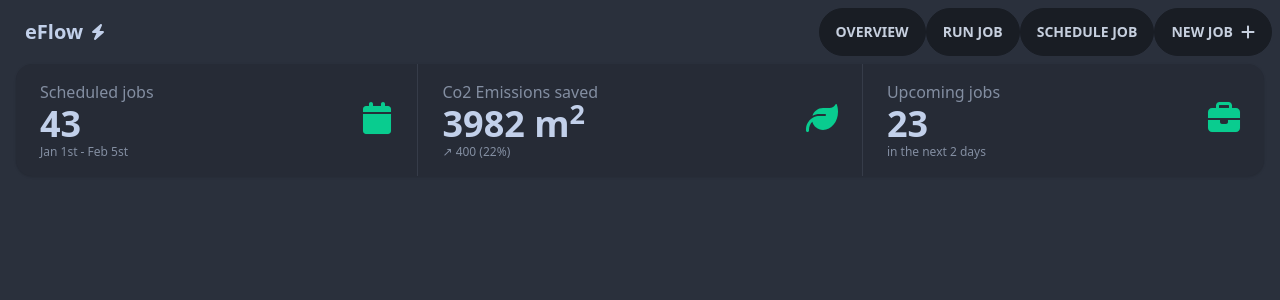
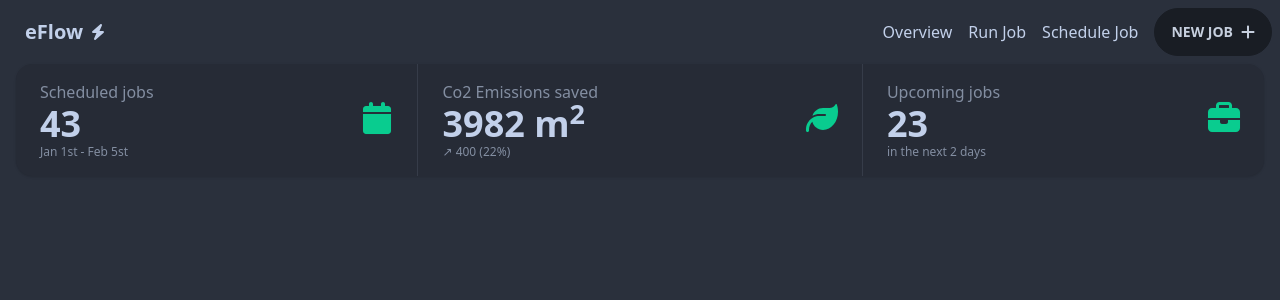
Before and after one commit to simon-hng/e-flow, a Next.js app: page / in a window 1280 px wide. Shown: the top 300 px of the page. Built offline with nearby package versions, Linux system fonts and the light colour scheme.

Commit message:
adjust header styles

```diff
--- a/pages/_app.js
+++ b/pages/_app.js
@@ -14,18 +14,12 @@ function MyApp({ Component, pageProps }) {
             <FontAwesomeIcon icon={faBolt} className="inline-block h-4 pl-2" />
           </Link>
         </div>
-        <div className="flex-none">
-        <Link href="/overview" className="btn rounded-full">
-            Overview{" "}
-          </Link>
-          <Link href="/runjobs" className="btn rounded-full">
-            Run Job{" "}
-          </Link>
-          <Link href="/schedulejobs" className="btn rounded-full">
-            Schedule Job{" "}
-          </Link>
+        <div className="space-x-4">
+          <Link href="/overview">Overview </Link>
+          <Link href="/runjobs">Run Job </Link>
+          <Link href="/schedulejobs">Schedule Job </Link>
           <Link href="/create-job" className="btn rounded-full">
-            new job{" "}
+            new job
             <FontAwesomeIcon icon={faPlus} className="inline-block h-4 ml-2" />
           </Link>
         </div>
```
